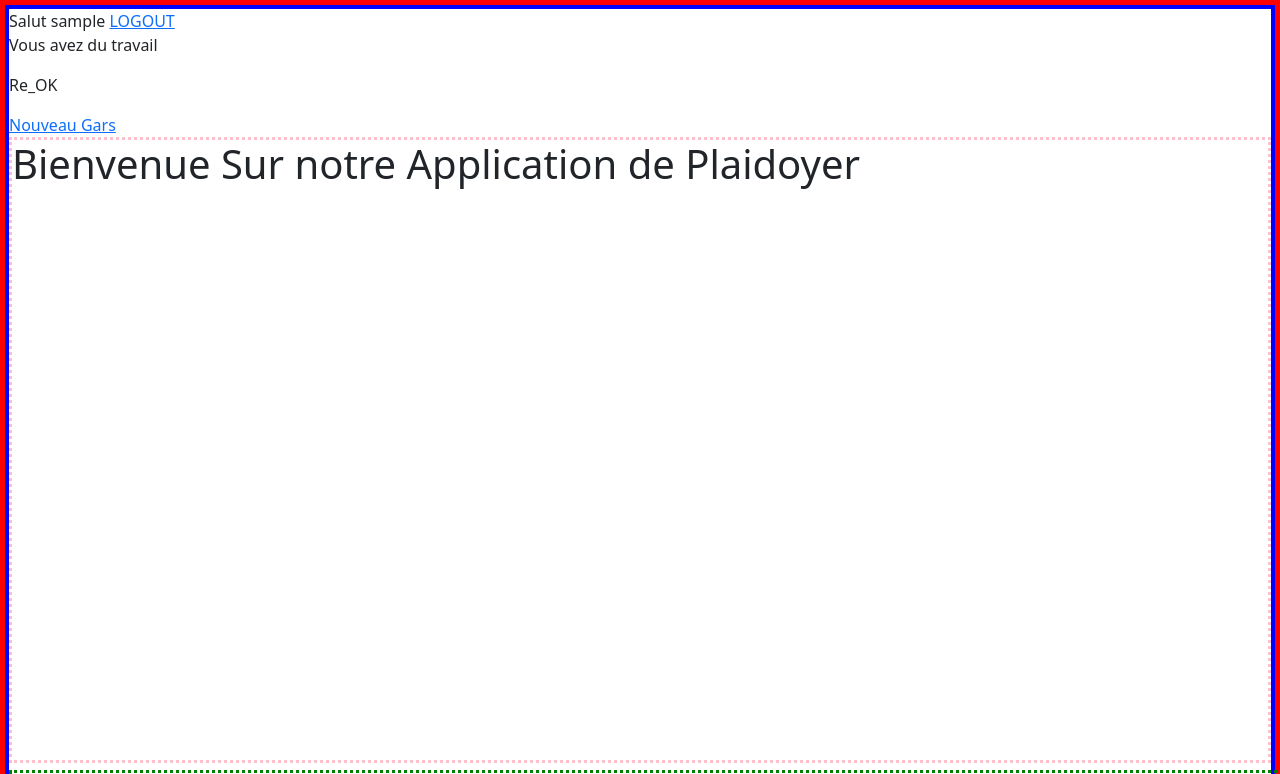
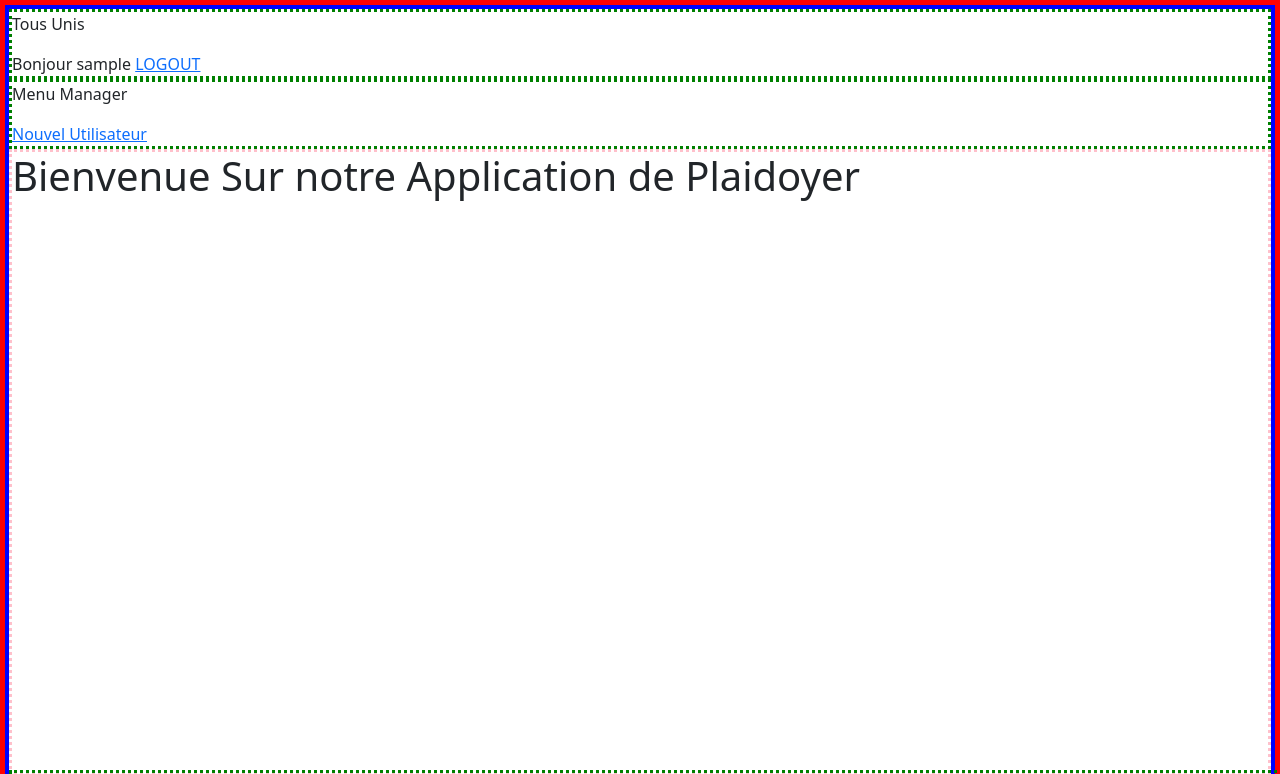
Before and after one commit to Fabrice-64/advocacy_project, a Django app: page / in a window 1280 px wide. Shown: the top 774 px of the page. Run offline with Django 3.2, Linux system fonts and the light colour scheme; the visitor is signed in with stand-in values (Sample User, id 1).

Commit message:
New User and Login Up and Running

```diff
--- a/accounts/templates/registration/login.html
+++ b/accounts/templates/registration/login.html
@@ -13,7 +13,7 @@ Ceci est Mon Login
 </form>
 
 <p>{% trans "Forgot your password?" %} <a href="{% url 'auth_password_reset' %}">{% trans "Reset it" %}</a>.</p>
-<p>{% trans "Not a member?" %} <a href="{% url 'registration_register' %}">{% trans "Register" %}</a>.</p>
+
 {% endblock %}
 
 
--- a/advocacy_project/settings.py
+++ b/advocacy_project/settings.py
@@ -43,7 +43,7 @@ INSTALLED_APPS = [
     'django.contrib.staticfiles',
 
     # Project
-    #'accounts',
+    'accounts',
     'pages',
 ]
 
@@ -132,7 +132,7 @@ USE_TZ = True
 # https://docs.djangoproject.com/en/3.1/howto/static-files/
 
 STATIC_URL = '/static/'
-# STATICFILES_DIRS = (str(BASE_DIR.joinpath('static')),)
+STATICFILES_DIRS = (str(BASE_DIR.joinpath('static')),)
 
 ACCOUNT_ACTIVATION_DAYS = 1
 ACCOUNT_AUTHENTICATED_REGISTRATION_REDIRECTS = False
--- a/pages/templates/base.html
+++ b/pages/templates/base.html
@@ -13,23 +13,23 @@
 
 <body>
     <header>
-        {% if user.is_authenticated %}
-            Salut {{ user.username }}
-            <a href="{% url 'auth_logout' %}">LOGOUT</a>
+        <section>
+            <p>Tous Unis</p>
+                {% if user.is_authenticated %}
+                    Bonjour {{ user.username }}
+                    <a href="{% url 'auth_logout' %}">LOGOUT</a>
+                {% else %}
+                    <a href="{% url 'auth_login' %}">LOGIN</a>
+                {% endif %}
+        </section>
+        <section>
+            {% if user.is_staff and user.is_authenticated %}
+                <p>Menu Manager</p>
+                <a href="{% url 'registration_register' %}">Nouvel Utilisateur</a>
             {% else %}
-            <a href="{% url 'auth_login' %}">LOGIN</a>
-        {% endif %}
-
-            {% if user.is_staff %}
-                <p>Vous avez du travail</p>
-            {% else %}
-                <p>Vous êtes un bénévole</p>
+                <p>Menu Bénévole</p>
             {% endif %}
-
-            {% if user.is_authenticated %}
-                <p> Re_OK</p>
-                <a href="{% url 'registration_register' %}">Nouveau Gars</a>
-            {% endif %}
+        </section>
     </header>
     <main>
         {% block content %}{% endblock %}
```
